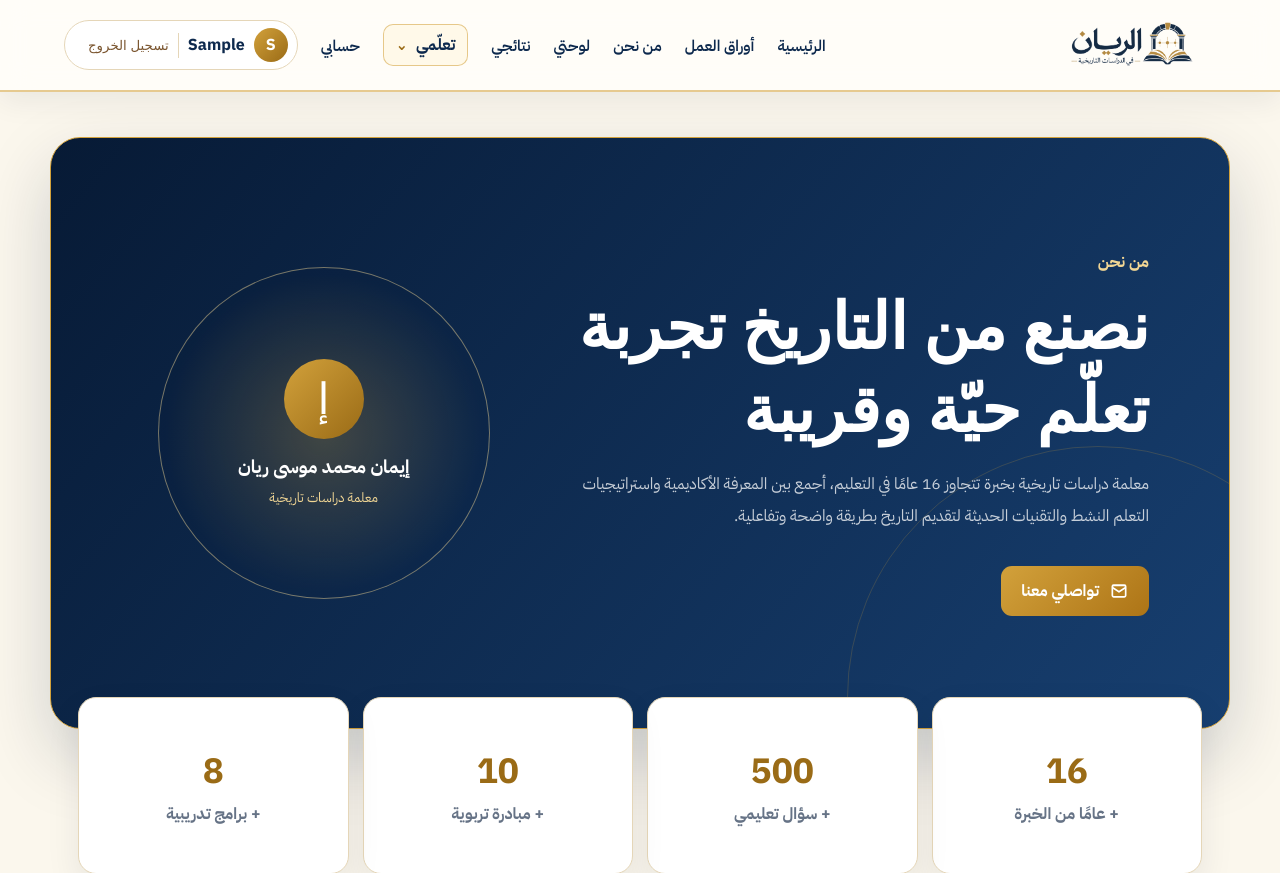
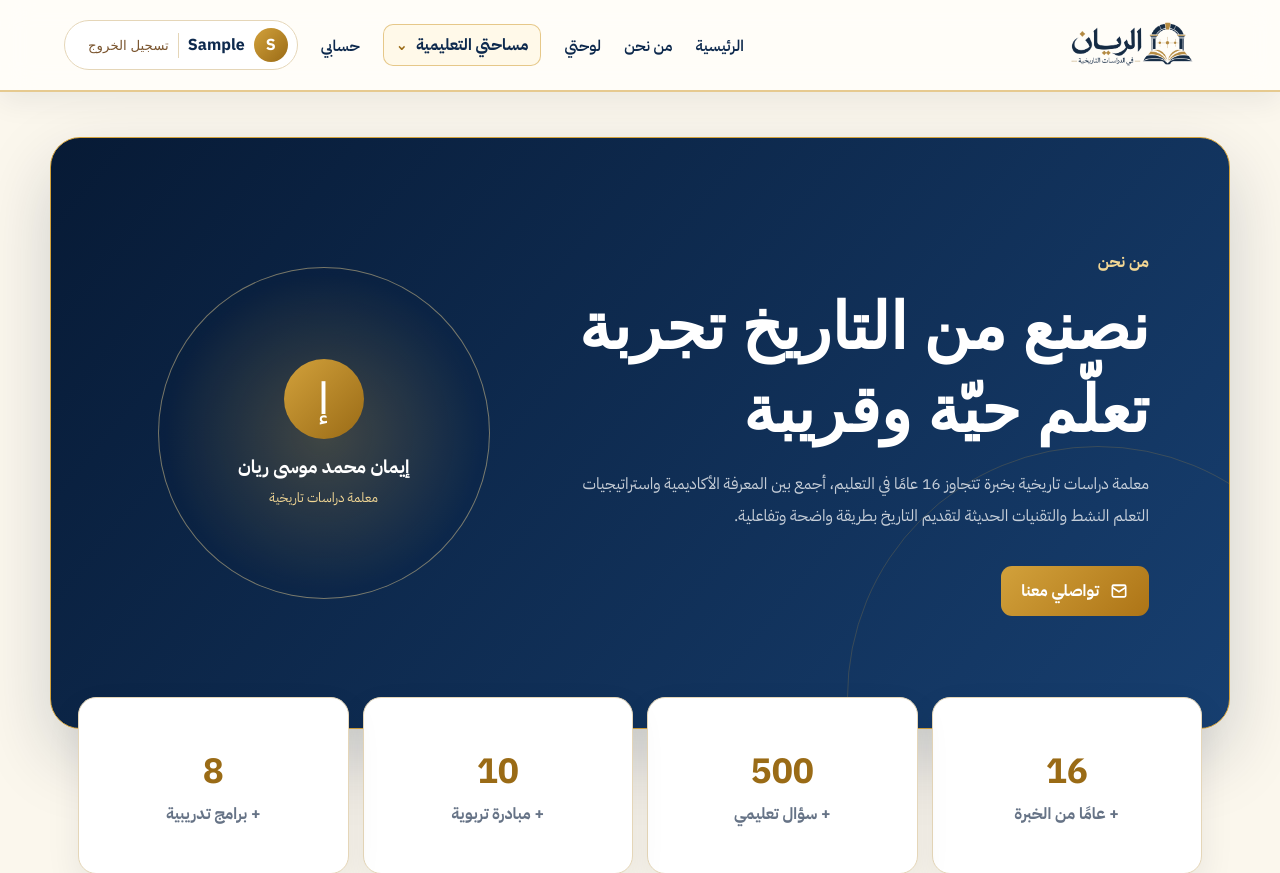
Before and after one commit to Shahd-Mohammed/alrayyan-history-platform, a Flask app: page /about/ in a window 1280 px wide. Shown: the top 873 px of the page. Run offline with Flask 3, Linux system fonts and the light colour scheme; the visitor is signed in with stand-in values (Sample User, id 1); data comes from the database, SQL or seed files in the repository; some libraries are stand-ins or nearby versions; some web fonts are replaced.

Commit message:
Reorganize platform navigation

```diff
--- a/alrayyan/templates/_platform_header.html
+++ b/alrayyan/templates/_platform_header.html
@@ -22,30 +22,21 @@
     </button>
 
     <nav class="platform-navigation" data-platform-menu>
-        <a href="{{ url_for('main.home') }}">
-             الرئيسية
-        </a>
+        <a href="{{ url_for('main.home') }}">الرئيسية</a>
 
-        <a href="{{ url_for('worksheets.worksheet_list') }}">
-             أوراق العمل
-        </a>
+        <a href="{{ url_for('main.about') }}">من نحن</a>
 
         {% if not current_user.is_authenticated %}
-            <a href="{{ url_for('teacher.teacher_page') }}">
-                 المعلّم الذكي
-            </a>
+            <a href="{{ url_for('teacher.teacher_page') }}">المعلّم الذكي</a>
         {% endif %}
-
-        <a href="{{ url_for('main.about') }}">
-             من نحن
-        </a>
 
         {% if current_user.is_authenticated %}
             {% if current_user.role in ['teacher', 'admin'] %}
                 <a href="{{ url_for('teacher_dashboard.dashboard') }}">لوحة المعلمة</a>
                 <details class="student-learning-menu platform-management-menu">
-                    <summary>إدارة المنصة</summary>
+                    <summary>إدارة المحتوى</summary>
                     <div>
+                        <a href="{{ url_for('worksheet_center.index') }}">مركز أوراق العمل</a>
                         <a href="{{ url_for('platform_admin.curricula') }}">المناهج والمصادر</a>
                         <a href="{{ url_for('platform_admin.analytics') }}">تحليلات التعلّم</a>
                         <a href="{{ url_for('platform_admin.classrooms') }}">الصفوف</a>
@@ -54,15 +45,17 @@
                         <a href="{{ url_for('platform_admin.concept_maps') }}">الخرائط المفاهيمية</a>
                         <a href="{{ url_for('platform_admin.characters') }}">الشخصيات التعليمية</a>
                         <a href="{{ url_for('platform_admin.honor_board') }}">لوحة الشرف</a>
+                        <a href="{{ url_for('teacher_dashboard.edit_about_page') }}">هوية المنصة</a>
                         <a href="{{ url_for('platform_admin.settings') }}">إعدادات المنصة</a>
                     </div>
                 </details>
             {% elif current_user.role == 'student' %}
                 <a href="{{ url_for('main.student_dashboard') }}">لوحتي</a>
-                <a href="{{ url_for('assessment.my_results') }}">نتائجي</a>
                 <details class="student-learning-menu">
-                    <summary>تعلّمي</summary>
+                    <summary>مساحتي التعليمية</summary>
                     <div>
+                        <a href="{{ url_for('worksheets.worksheet_list') }}">أوراق العمل</a>
+                        <a href="{{ url_for('assessment.my_results') }}">نتائجي</a>
                         <a href="{{ url_for('teacher.teacher_page') }}">المعلّم الذكي</a>
                         <a href="{{ url_for('learning.library') }}">مكتبة التعلّم</a>
                         <a href="{{ url_for('challenges.setup') }}">التحدي الذكي</a>
@@ -92,15 +85,9 @@
 
 <script>
     (() => {
-        const toggle = document.querySelector(
-            "[data-platform-menu-toggle]"
-        );
-        const menu = document.querySelector(
-            "[data-platform-menu]"
-        );
-
+        const toggle = document.querySelector("[data-platform-menu-toggle]");
+        const menu = document.querySelector("[data-platform-menu]");
         if (!toggle || !menu) return;
-
         toggle.addEventListener("click", () => {
             const isOpen = menu.classList.toggle("is-open");
             toggle.setAttribute("aria-expanded", String(isOpen));
```
